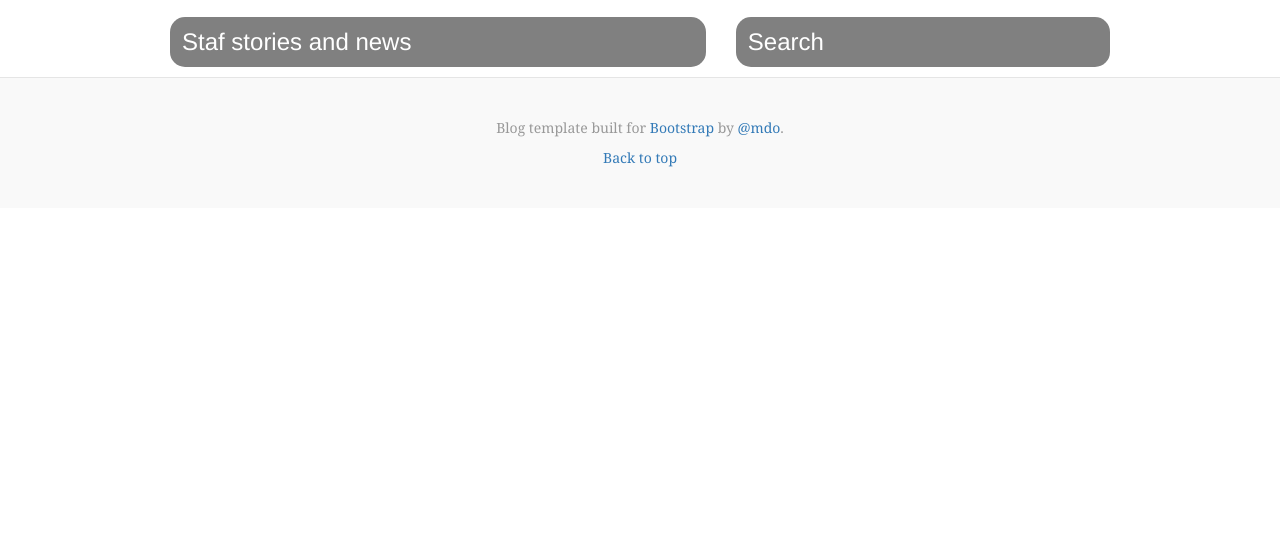
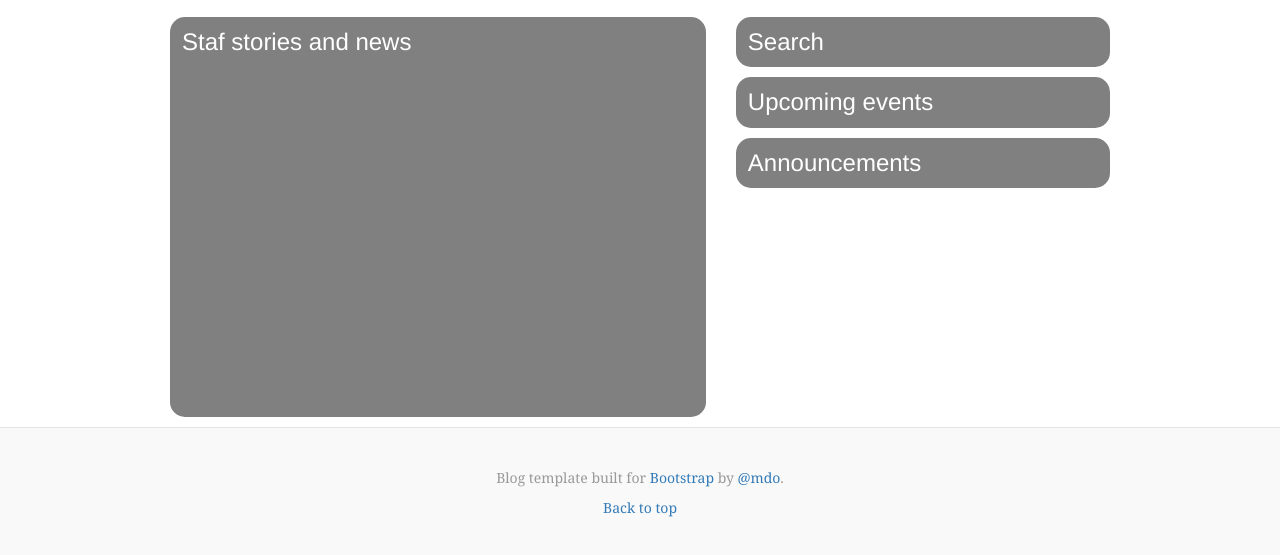
Before and after one commit to elneto/iseek-bootstrap, a plain HTML site: page blog.html in a window 1280 px wide. Shown: the part 171-726 px from the top of the page. Drawn offline with Linux system fonts and the light colour scheme; a script that the page names is missing.

Commit message:
solved the top part

```diff
--- a/blog.html
+++ b/blog.html
@@ -110,8 +110,12 @@
 
 
       <div class="row">
-        <div class="col-md-5 col-md-push-7 bb"><h3>Search</h3></div>
-        <div class="col-md-7 col-md-pull-5 bb"><h3>Staf stories and news</h3></div>
+        <div class="col-md-5 col-md-push-7 bb">
+          <h3>Search</h3>
+          <h3>Upcoming events</h3>
+          <h3>Announcements</h3>
+        </div>
+        <div class="col-md-7 col-md-pull-5 bb" ><h3 style="height:400px;">Staf stories and news</h3></div>
       </div>
 
     </div><!-- / main .container -->
```
